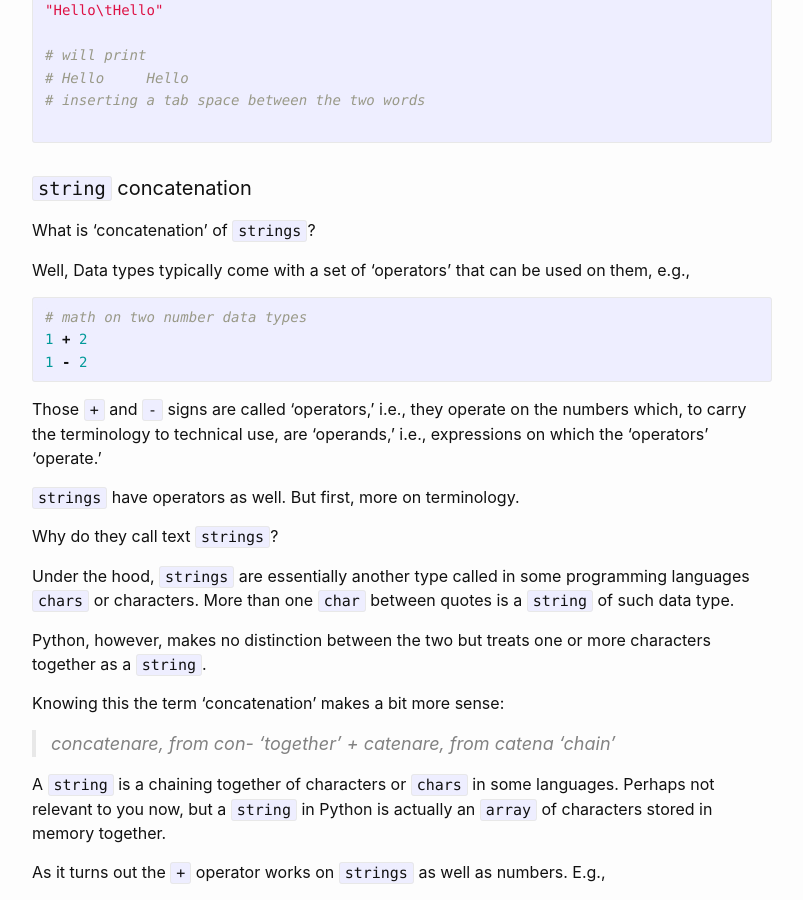
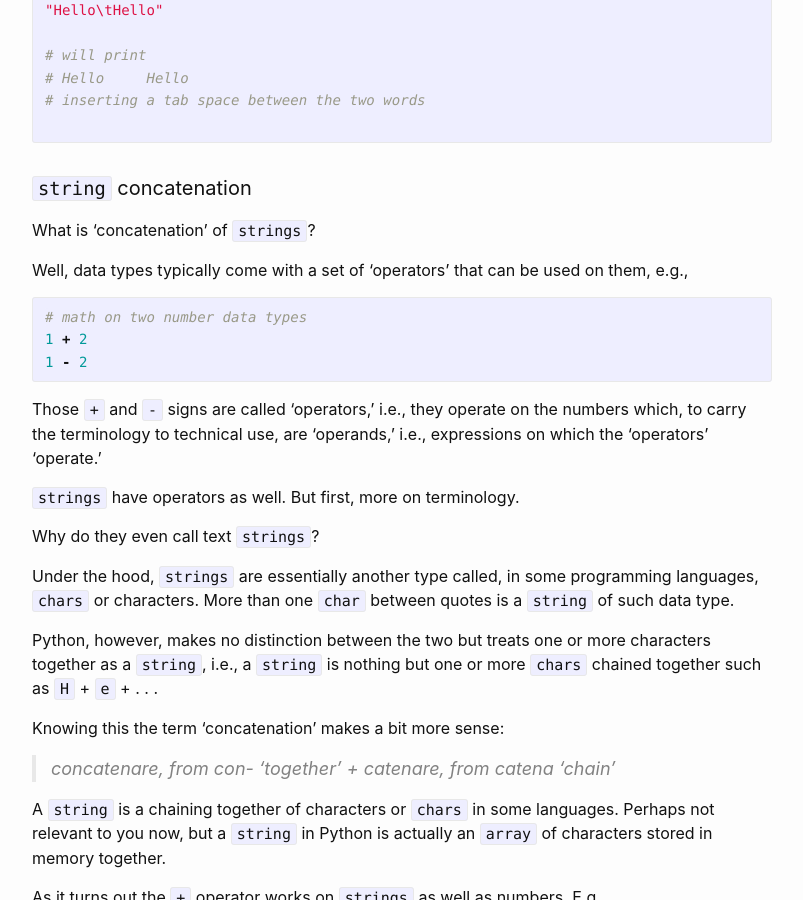
Before and after one commit to multum-non-multa/code, a Jekyll site: the page built from _posts/2021-08-18-printing-strings.md, in a window 1280 px wide and 900 px high, scrolled down 2628 px. Shown: the whole window, without its empty margins (238-1041 px from the left). Built offline with Jekyll 4.4.1, drawn with Linux system fonts in a browser that asks for light colours.

Commit message:
print and string

````diff
--- a/_posts/2021-08-18-printing-strings.md
+++ b/_posts/2021-08-18-printing-strings.md
@@ -119,7 +119,7 @@ print('a string to print')  # ... the right it
 
 What is 'concatenation' of `strings`?
 
-Well, Data types typically come with a set of 'operators' that can be used on them, e.g.,
+Well, data types typically come with a set of 'operators' that can be used on them, e.g.,
 
 ```python
 # math on two number data types
@@ -131,11 +131,11 @@ Those `+` and `-` signs are called 'operators,' i.e., they operate on the number
 
 `strings` have operators as well.  But first, more on terminology.
 
-Why do they call text `strings`?
+Why do they even call text `strings`?
 
-Under the hood, `strings` are essentially another type called in some programming languages `chars` or characters.  More than one `char` between quotes is a `string` of such data type.
+Under the hood, `strings` are essentially another type called, in some programming languages, `chars` or characters.  More than one `char` between quotes is a `string` of such data type.
 
-Python, however, makes no distinction between the two but treats one or more characters together as a `string`.
+Python, however, makes no distinction between the two but treats one or more characters together as a `string`, i.e., a `string` is nothing but one or more `chars` chained together such as `H` + `e` + . . .
 
 Knowing this the term 'concatenation' makes a bit more sense:
 
````
Also changed, not shown: 1 other file.
